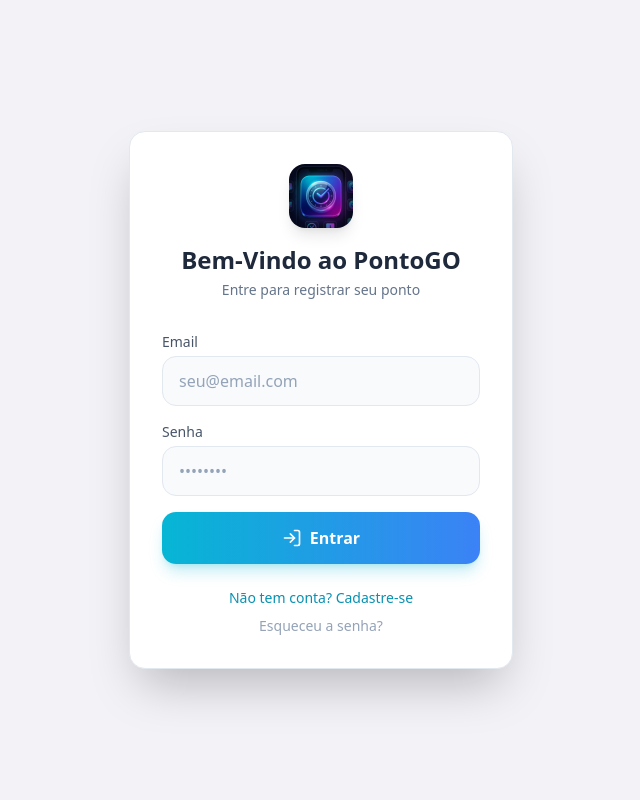
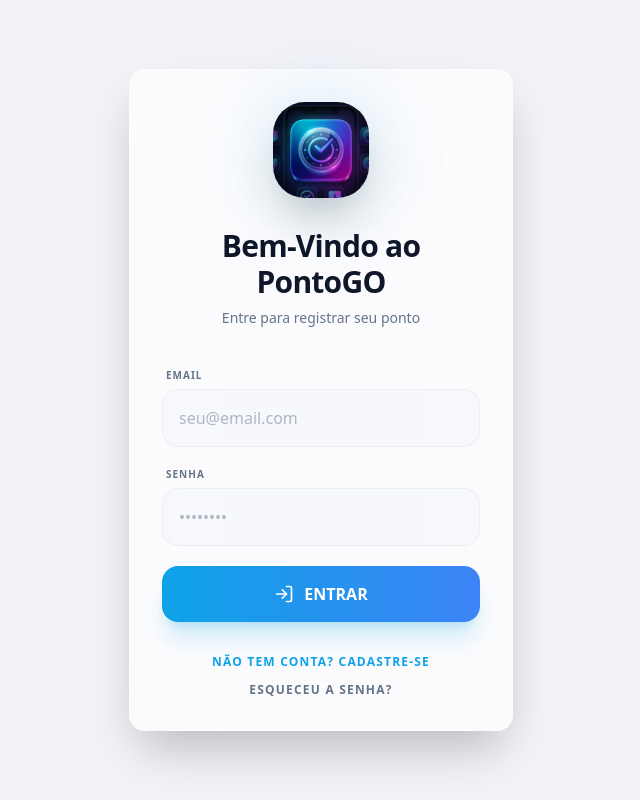
Before and after one commit to joaosilvanetbr/marca-ponto, a React (Vite) app: page / in a window 1280 px wide. Shown: the whole page, without its empty margins (319-959 px from the left). Built offline with nearby package versions, Linux system fonts and the light colour scheme; no server answers.

Commit message:
style: professional visual overhaul with glassmorphism and thematic tinting

```diff
--- a/index.html
+++ b/index.html
@@ -50,6 +50,9 @@
     <!-- Manifest -->
     <link rel="manifest" href="./manifest.json" />
 
+    <link rel="preconnect" href="https://fonts.googleapis.com">
+    <link rel="preconnect" href="https://fonts.gstatic.com" crossorigin>
+    <link href="https://fonts.googleapis.com/css2?family=Outfit:wght@300;400;500;600;700;800&display=swap" rel="stylesheet">
     <title>PontoGO</title>
   </head>
   <body>
--- a/src/components/LoginForm.tsx
+++ b/src/components/LoginForm.tsx
@@ -105,101 +105,116 @@
   return (
     <motion.div initial={{ opacity: 0, y: 30 }} animate={{ opacity: 1, y: 0 }} transition={{ duration: 0.6 }} className="min-h-screen flex items-center justify-center p-4">
       <motion.div whileHover={{ scale: 1.01 }} transition={{ type: "spring", stiffness: 300 }} className="w-full max-w-sm ios-card rounded-2xl p-8 shadow-2xl">
-        <div className="text-center mb-8">
-          <img src="./icon-192.png" alt="PontoGO" className="w-16 h-16 rounded-2xl mx-auto mb-4 shadow-lg" />
-          <h1 className="text-2xl font-bold text-slate-800 dark:text-white">{titulo}</h1>
-          <p className="text-sm text-slate-500 dark:text-slate-400 mt-1">{subtitulo}</p>
+        <div className="text-center mb-10">
+          <div className="relative inline-block mb-6">
+            <div className="absolute inset-0 bg-primary/20 blur-2xl rounded-full" />
+            <img src="./icon-192.png" alt="PontoGO" className="w-24 h-24 rounded-[2rem] mx-auto relative z-10 shadow-2xl" />
+          </div>
+          <h1 className="text-3xl font-extrabold text-foreground tracking-tight">{titulo}</h1>
+          <p className="text-sm text-muted-foreground mt-2 font-medium">{subtitulo}</p>
         </div>
 
-        <form onSubmit={handleSubmit} className="space-y-4">
+        <form onSubmit={handleSubmit} className="space-y-5">
           <div>
-            <label className="block text-sm font-medium text-slate-600 dark:text-slate-300 mb-1">Email</label>
+            <label className="block text-[10px] font-bold text-muted-foreground uppercase tracking-widest mb-1.5 ml-1">Email</label>
             <input
               type="email"
               required
               value={email}
               onChange={(e) => setEmail(e.target.value)}
-              className="w-full px-4 py-3 rounded-xl bg-slate-50 dark:bg-slate-800 border border-slate-200 dark:border-slate-700 focus:outline-none focus:ring-2 focus:ring-cyan-400 text-slate-800 dark:text-white placeholder:text-slate-400"
+              className="w-full px-4 py-4 rounded-2xl bg-secondary/50 dark:bg-secondary/20 border border-border/50 focus:outline-none focus:ring-2 focus:ring-primary/50 text-foreground placeholder:text-muted-foreground/50 transition-all"
               placeholder="seu@email.com"
             />
           </div>
 
           {modo !== 'recuperar' && (
             <div>
-              <label className="block text-sm font-medium text-slate-600 dark:text-slate-300 mb-1">Senha</label>
+              <label className="block text-[10px] font-bold text-muted-foreground uppercase tracking-widest mb-1.5 ml-1">Senha</label>
               <input
                 type="password"
                 required
                 value={password}
                 onChange={(e) => setPassword(e.target.value)}
-                className="w-full px-4 py-3 rounded-xl bg-slate-50 dark:bg-slate-800 border border-slate-200 dark:border-slate-700 focus:outline-none focus:ring-2 focus:ring-cyan-400 text-slate-800 dark:text-white placeholder:text-slate-400"
+                className="w-full px-4 py-4 rounded-2xl bg-secondary/50 dark:bg-secondary/20 border border-border/50 focus:outline-none focus:ring-2 focus:ring-primary/50 text-foreground placeholder:text-muted-foreground/50 transition-all"
                 placeholder="••••••••"
               />
               {modo === 'cadastro' && (
-                <div className="mt-2 text-xs text-slate-400 dark:text-slate-500 space-y-0.5">
-                  <p className={password.length >= 8 ? 'text-emerald-500' : ''}>• Mínimo 8 caracteres</p>
-                  <p className={/[a-z]/.test(password) ? 'text-emerald-500' : ''}>• Pelo menos uma letra minúscula</p>
-                  <p className={/[A-Z]/.test(password) ? 'text-emerald-500' : ''}>• Pelo menos uma letra maiúscula</p>
-                  <p className={/[0-9]/.test(password) ? 'text-emerald-500' : ''}>• Pelo menos um número</p>
+                <div className="mt-3 p-3 rounded-xl bg-secondary/30 border border-border/30 space-y-1">
+                  <p className={`text-[10px] font-bold flex items-center gap-1.5 ${password.length >= 8 ? 'text-success' : 'text-muted-foreground/60'}`}>
+                    <div className={`w-1 h-1 rounded-full ${password.length >= 8 ? 'bg-success' : 'bg-muted-foreground/30'}`} />
+                    MÍNIMO 8 CARACTERES
+                  </p>
+                  <p className={`text-[10px] font-bold flex items-center gap-1.5 ${/[a-z]/.test(password) ? 'text-success' : 'text-muted-foreground/60'}`}>
+                    <div className={`w-1 h-1 rounded-full ${/[a-z]/.test(password) ? 'bg-success' : 'bg-muted-foreground/30'}`} />
+                    UMA LETRA MINÚSCULA
+                  </p>
+                  <p className={`text-[10px] font-bold flex items-center gap-1.5 ${/[A-Z]/.test(password) ? 'text-success' : 'text-muted-foreground/60'}`}>
+                    <div className={`w-1 h-1 rounded-full ${/[A-Z]/.test(password) ? 'bg-success' : 'bg-muted-foreground/30'}`} />
+                    UMA LETRA MAIÚSCULA
+                  </p>
+                  <p className={`text-[10px] font-bold flex items-center gap-1.5 ${/[0-9]/.test(password) ? 'text-success' : 'text-muted-foreground/60'}`}>
+                    <div className={`w-1 h-1 rounded-full ${/[0-9]/.test(password) ? 'bg-success' : 'bg-muted-foreground/30'}`} />
+                    PELO MENOS UM NÚMERO
+                  </p>
                 </div>
               )}
             </div>
           )}
 
           {erro && (
-            <div className="text-sm text-red-500 bg-red-100 dark:bg-red-950 rounded-lg p-3 flex items-center gap-2">
+            <motion.div initial={{ opacity: 0, scale: 0.95 }} animate={{ opacity: 1, scale: 1 }} className="text-xs font-bold text-destructive bg-destructive/10 border border-destructive/20 rounded-xl p-4 flex items-center gap-2.5">
               <ShieldAlert className="w-4 h-4 shrink-0" />
               {erro}
-            </div>
+            </motion.div>
           )}
 
           {sucesso && (
-            <motion.div initial={{ opacity: 0, y: 10 }} animate={{ opacity: 1, y: 0 }} className="flex items-center gap-2 text-sm text-emerald-600 dark:text-emerald-400 bg-emerald-100 dark:bg-emerald-950 rounded-lg p-3">
+            <motion.div initial={{ opacity: 0, scale: 0.95 }} animate={{ opacity: 1, scale: 1 }} className="flex items-center gap-2.5 text-xs font-bold text-success bg-success/10 border border-success/20 rounded-xl p-4">
               <CheckCircle2 className="w-4 h-4 shrink-0" />
               {sucesso}
             </motion.div>
           )}
 
           <motion.button
-            whileTap={{ scale: 0.96 }}
+            whileTap={{ scale: 0.97 }}
             type="submit"
             disabled={carregando}
-            className="w-full py-3.5 rounded-xl bg-gradient-to-r from-cyan-500 to-blue-500 text-white font-semibold shadow-lg shadow-cyan-500/25 hover:shadow-cyan-500/40 transition-all flex items-center justify-center gap-2 disabled:opacity-60"
+            className="w-full py-4 rounded-2xl bg-gradient-to-r from-primary-start to-primary-end text-white font-bold shadow-xl shadow-primary/20 hover:shadow-primary/40 transition-all flex items-center justify-center gap-2.5 disabled:opacity-60"
           >
             {carregando ? (
               <Loader2 className="w-5 h-5 animate-spin" />
             ) : modo === 'login' ? (
-              <><LogIn className="w-5 h-5" /> Entrar</>
+              <><LogIn className="w-5 h-5" /> ENTRAR</>
             ) : modo === 'cadastro' ? (
-              <><UserPlus className="w-5 h-5" /> Cadastrar</>
+              <><UserPlus className="w-5 h-5" /> CADASTRAR</>
             ) : (
-              <><KeyRound className="w-5 h-5" /> Enviar email de recuperação</>
+              <><KeyRound className="w-5 h-5" /> ENVIAR EMAIL</>
             )}
           </motion.button>
         </form>
 
-        <div className="mt-6 text-center space-y-2">
+        <div className="mt-8 text-center space-y-3">
           {modo === 'recuperar' ? (
             <button
               onClick={() => mudarModo('login')}
-              className="text-sm text-cyan-600 dark:text-cyan-400 hover:underline flex items-center justify-center gap-1 mx-auto"
+              className="text-xs font-bold text-primary hover:underline flex items-center justify-center gap-1.5 mx-auto uppercase tracking-widest"
             >
-              <ArrowLeft className="w-3.5 h-3.5" /> Voltar para o login
+              <ArrowLeft className="w-3.5 h-3.5" /> VOLTAR PARA O LOGIN
             </button>
           ) : (
             <>
               <button
                 onClick={() => mudarModo(modo === 'login' ? 'cadastro' : 'login')}
-                className="text-sm text-cyan-600 dark:text-cyan-400 hover:underline block mx-auto"
+                className="text-xs font-bold text-primary hover:underline block mx-auto uppercase tracking-widest"
               >
-                {modo === 'login' ? 'Não tem conta? Cadastre-se' : 'Já tem conta? Entre'}
+                {modo === 'login' ? 'NÃO TEM CONTA? CADASTRE-SE' : 'JÁ TEM CONTA? ENTRE'}
               </button>
               {modo === 'login' && (
                 <button
                   onClick={() => mudarModo('recuperar')}
-                  className="text-sm text-slate-400 dark:text-slate-500 hover:text-slate-600 dark:hover:text-slate-300 transition-colors block mx-auto"
+                  className="text-xs font-bold text-muted-foreground hover:text-foreground transition-colors block mx-auto uppercase tracking-widest"
                 >
-                  Esqueceu a senha?
+                  ESQUECEU A SENHA?
                 </button>
               )}
             </>
--- a/src/index.css
+++ b/src/index.css
@@ -4,26 +4,36 @@
 
 @layer base {
   :root {
-    --background: 0 0% 100%;
-    --foreground: 240 10% 3.9%;
+    --background: 210 40% 98%;
+    --foreground: 222 47% 11%;
     --card: 0 0% 100%;
-    --card-foreground: 240 10% 3.9%;
+    --card-foreground: 222 47% 11%;
     --popover: 0 0% 100%;
-    --popover-foreground: 240 10% 3.9%;
-    --primary: 240 5.9% 10%;
-    --primary-foreground: 0 0% 98%;
-    --secondary: 240 4.8% 95.9%;
-    --secondary-foreground: 240 5.9% 10%;
-    --muted: 240 4.8% 95.9%;
-    --muted-foreground: 240 3.8% 46.1%;
-    --accent: 240 4.8% 95.9%;
-    --accent-foreground: 240 5.9% 10%;
+    --popover-foreground: 222 47% 11%;
+    --primary: 222 47% 11%;
+    --primary-foreground: 210 40% 98%;
+    --secondary: 210 40% 96.1%;
+    --secondary-foreground: 222 47% 11.2%;
+    --muted: 210 40% 96.1%;
+    --muted-foreground: 215.4 16.3% 46.9%;
+    --accent: 210 40% 96.1%;
+    --accent-foreground: 222 47% 11.2%;
     --destructive: 0 84.2% 60.2%;
-    --destructive-foreground: 0 0% 98%;
-    --border: 240 5.9% 90%;
-    --input: 240 5.9% 90%;
-    --ring: 240 5.9% 10%;
-    --radius: 0.625rem;
+    --destructive-foreground: 210 40% 98%;
+
+    /* Semantic Colors */
+    --success: 142 76% 36%;
+    --success-foreground: 355 100% 100%;
+    --warning: 38 92% 50%;
+    --warning-foreground: 355 100% 100%;
+    --info: 199 89% 48%;
+    --info-foreground: 355 100% 100%;
+
+    --border: 214.3 31.8% 91.4%;
+    --input: 214.3 31.8% 91.4%;
+    --ring: 222.2 84% 4.9%;
+    --radius: 0.75rem;
+
     --sidebar-background: 0 0% 98%;
     --sidebar-foreground: 240 5.3% 26.1%;
     --sidebar-primary: 240 5.9% 10%;
@@ -32,53 +42,96 @@
     --sidebar-accent-foreground: 240 5.9% 10%;
     --sidebar-border: 220 13% 91%;
     --sidebar-ring: 217.2 91.2% 59.8%;
+
+    /* Default Theme (Ocean) */
+    --primary-main: 199 89% 48%;
+    --primary-start: 199 89% 48%;
+    --primary-end: 217 91% 60%;
+  }
+
+  [data-theme="amethyst"] {
+    --primary-main: 262 83% 58%;
+    --primary-start: 292 84% 61%;
+    --primary-end: 262 83% 58%;
+    --background: 270 40% 99%;
+  }
+
+  [data-theme="forest"] {
+    --primary-main: 142 71% 45%;
+    --primary-start: 171 77% 64%;
+    --primary-end: 142 71% 45%;
+    --background: 150 40% 99%;
+  }
+
+  [data-theme="sunset"] {
+    --primary-main: 24 98% 55%;
+    --primary-start: 346 87% 61%;
+    --primary-end: 24 98% 55%;
+    --background: 30 40% 99%;
   }
 
   .dark {
-    --background: 240 10% 3.9%;
-    --foreground: 0 0% 98%;
-    --card: 240 10% 3.9%;
-    --card-foreground: 0 0% 98%;
-    --popover: 240 10% 3.9%;
-    --popover-foreground: 0 0% 98%;
-    --primary: 0 0% 98%;
-    --primary-foreground: 240 5.9% 10%;
-    --secondary: 240 3.7% 15.9%;
-    --secondary-foreground: 0 0% 98%;
-    --muted: 240 3.7% 15.9%;
-    --muted-foreground: 240 5% 64.9%;
-    --accent: 240 3.7% 15.9%;
-    --accent-foreground: 0 0% 98%;
-    --destructive: 0 84% 60%;
-    --destructive-foreground: 0 0% 100%;
-    --border: 240 3.7% 15.9%;
-    --input: 240 3.7% 15.9%;
-    --ring: 240 4.9% 83.9%;
-    --sidebar-background: 240 5.9% 10%;
-    --sidebar-foreground: 240 4.8% 95.9%;
-    --sidebar-primary: 224.3 76.3% 48%;
-    --sidebar-primary-foreground: 0 0% 100%;
-    --sidebar-accent: 240 3.7% 15.9%;
-    --sidebar-accent-foreground: 240 4.8% 95.9%;
-    --sidebar-border: 240 3.7% 15.9%;
-    --sidebar-ring: 217.2 91.2% 59.8%;
+    --background: 222 47% 4%;
+    --foreground: 210 40% 98%;
+    --card: 222 47% 6%;
+    --card-foreground: 210 40% 98%;
+    --popover: 222 47% 6%;
+    --popover-foreground: 210 40% 98%;
+    --primary: 210 40% 98%;
+    --primary-foreground: 222 47% 11%;
+    --secondary: 222 47% 12%;
+    --secondary-foreground: 210 40% 98%;
+    --muted: 222 47% 12%;
+    --muted-foreground: 215 20.2% 65.1%;
+    --accent: 222 47% 12%;
+    --accent-foreground: 210 40% 98%;
+    --destructive: 0 62.8% 30.6%;
+    --destructive-foreground: 210 40% 98%;
+    --border: 217.2 32.6% 17.5%;
+    --input: 217.2 32.6% 17.5%;
+    --ring: 212.7 26.8% 83.9%;
+  }
+
+  .dark[data-theme="amethyst"] {
+    --background: 270 50% 3%;
+    --card: 270 50% 5%;
+  }
+
+  .dark[data-theme="forest"] {
+    --background: 150 50% 2%;
+    --card: 150 50% 4%;
+  }
+
+  .dark[data-theme="sunset"] {
+    --background: 30 50% 2%;
+    --card: 30 50% 4%;
   }
 }
 
 @layer base {
   * {
     @apply border-border;
+    transition: background-color 0.3s ease, border-color 0.3s ease, color 0.3s ease, box-shadow 0.3s ease;
   }
   body {
-    @apply bg-background text-foreground;
+    @apply bg-background text-foreground antialiased;
     -webkit-tap-highlight-color: transparent;
     overscroll-behavior-y: none;
+    font-feature-settings: "cv02", "cv03", "cv04", "cv11";
   }
 }
 
 @layer components {
   .ios-card {
-    @apply bg-white dark:bg-slate-900 border border-slate-200 dark:border-slate-800 shadow-sm;
+    @apply bg-white/70 dark:bg-slate-900/40 border border-white/20 dark:border-white/5 shadow-xl backdrop-blur-2xl;
+    box-shadow: 0 8px 32px 0 rgba(0, 0, 0, 0.08), inset 0 0 0 1px rgba(255, 255, 255, 0.1);
+  }
+  .dark .ios-card {
+    box-shadow: 0 8px 32px 0 rgba(0, 0, 0, 0.4), inset 0 1px 1px 0 rgba(255, 255, 255, 0.05);
+  }
+  .glass-panel {
+    @apply bg-white/60 dark:bg-slate-900/50 border border-white/30 dark:border-white/10 shadow-[0_8px_30px_rgb(0,0,0,0.08)] dark:shadow-[0_8px_30px_rgb(0,0,0,0.3)] backdrop-blur-3xl;
+    box-shadow: 0 8px 32px 0 rgba(0, 0, 0, 0.08), inset 0 0 0 1px rgba(255, 255, 255, 0.2);
   }
 }
 
```
Also changed, not shown: src/components/ClockCard.tsx (+27 -16 lines), src/components/Settings.tsx (+58 -22 lines), src/components/TabBar.tsx (+7 -7 lines), src/hooks/useAppTheme.ts (added, +16 -0 lines), tailwind.config.js (+19 -2 lines).
